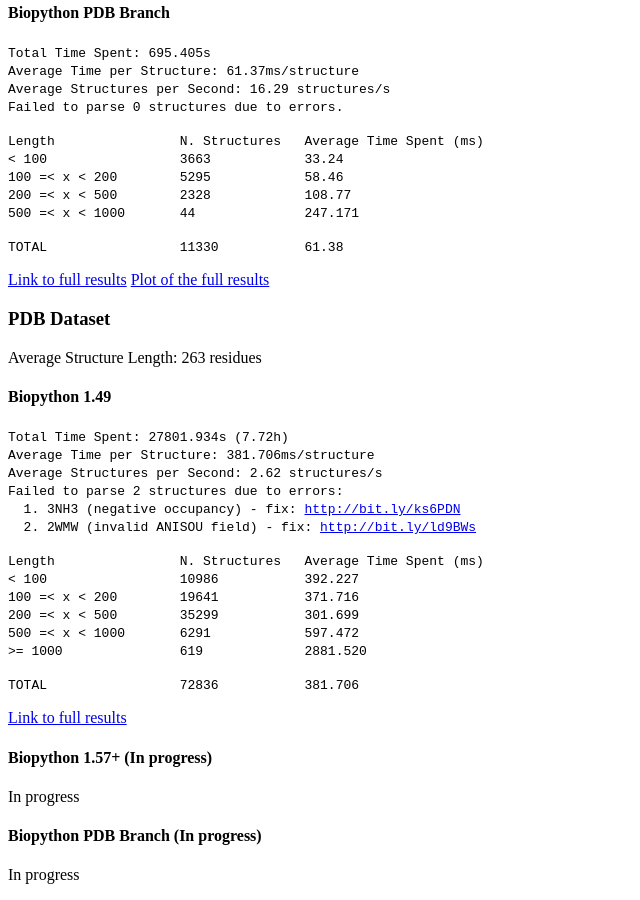
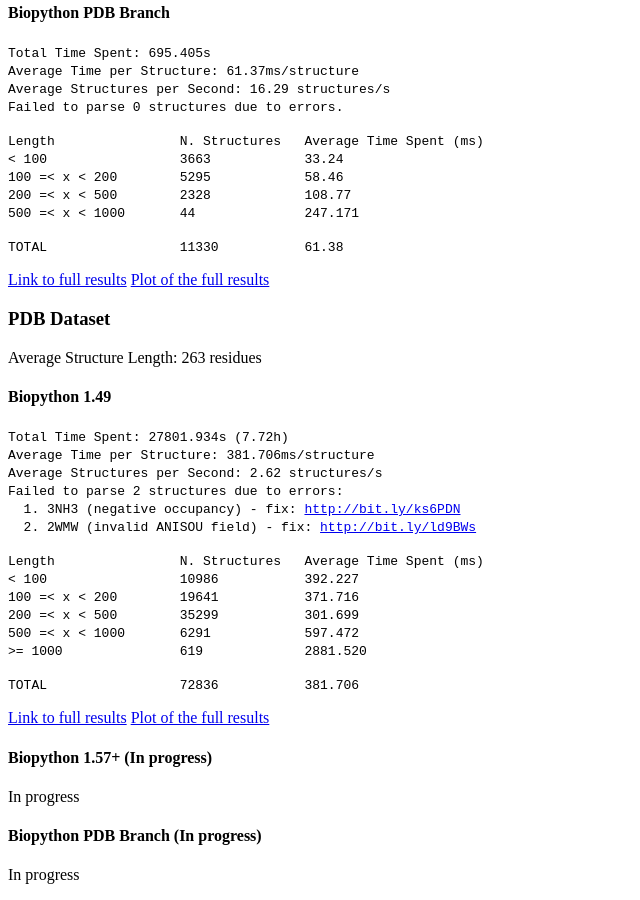
Before and after one commit to biopython/biopython.github.io, a Jekyll site: the page built from wiki/PDBParser.md, in a window 1280 px wide and 900 px high, scrolled down 2044 px. Shown: the whole window, without its empty margins (0-640 px from the left). Built offline with Jekyll 4.4.1, drawn with Linux system fonts in a browser that asks for light colours.

Commit message:
/* Biopython 1.49 */

```diff
--- a/wiki/PDBParser.md
+++ b/wiki/PDBParser.md
@@ -186,6 +186,8 @@ Average Structure Length: 263 residues
 
 [Link to full
 results](http://nmr.chem.uu.nl/~joao/f/benchmark_PDB-biopython1.49.time)
+[Plot of the full
+results](http://nmr.chem.uu.nl/~joao/f/benchmark_PDB-biopython1.49.png)
 
 #### Biopython 1.57+ (In progress)
 
```
Also changed, not shown: 1 other file.
